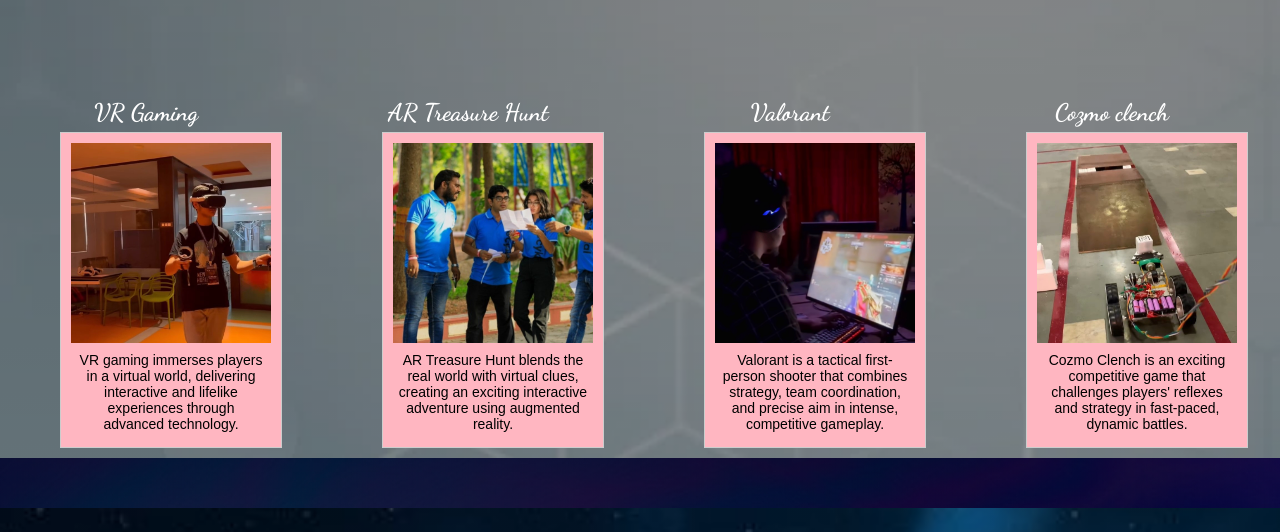
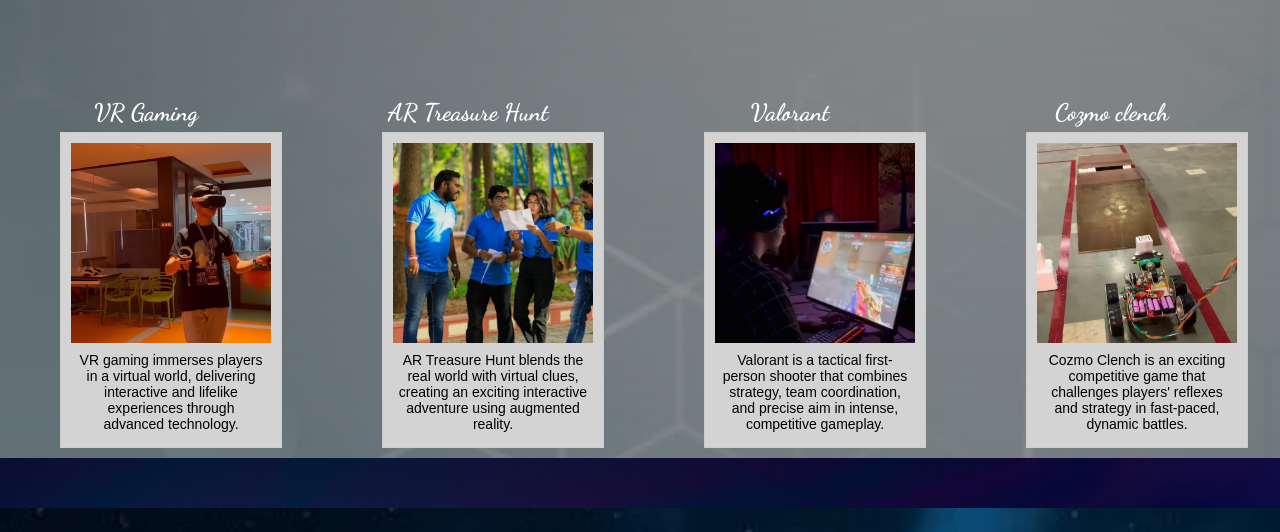
Before and after one commit to Shravanik22/Pratishtha-SAKEC-fest, a plain HTML site: page index.html in a window 1280 px wide. Shown: the part 2760-3292 px from the top of the page. Drawn offline with Linux system fonts and the light colour scheme; a web font is replaced by a local one.

Commit message:
Update style.css

```diff
--- a/style.css
+++ b/style.css
@@ -562,7 +562,7 @@
    width: 200px;
    flex-shrink: 0;/* Prevent items from shrinking */
    padding: 10px;
-   background-color: lightpink;
+   background-color: lightgrey;
  }
  div.gallery-1:hover {
    border: 5px solid #fff;
```
